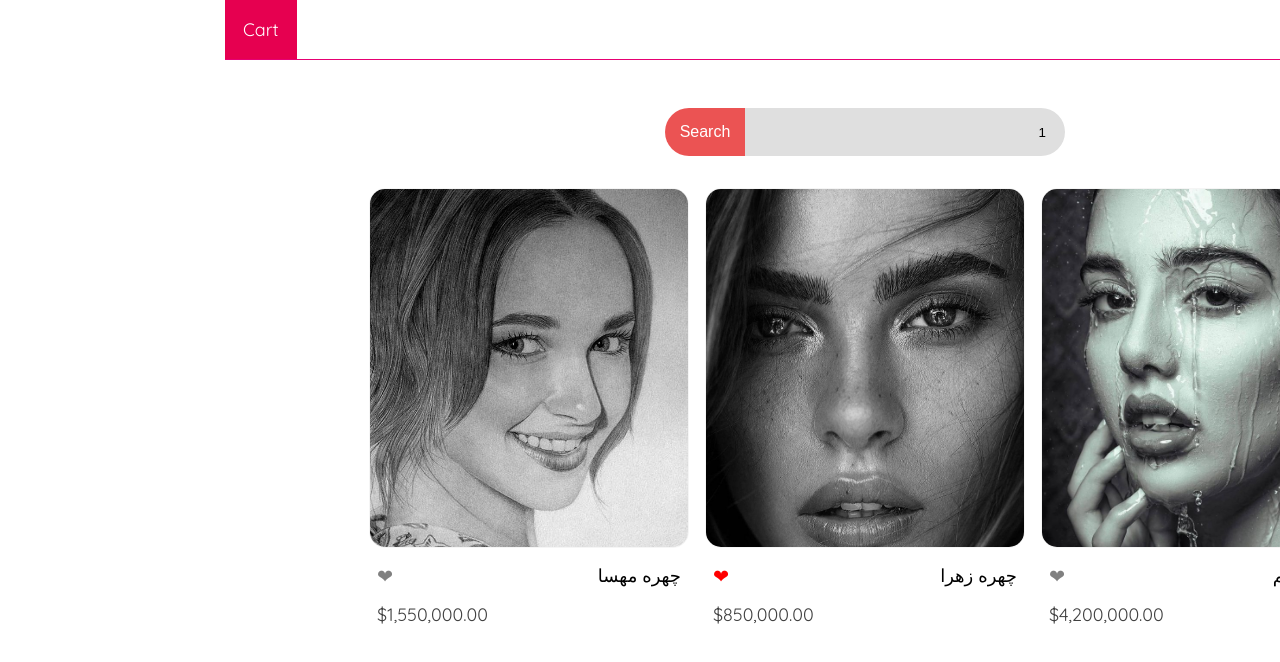
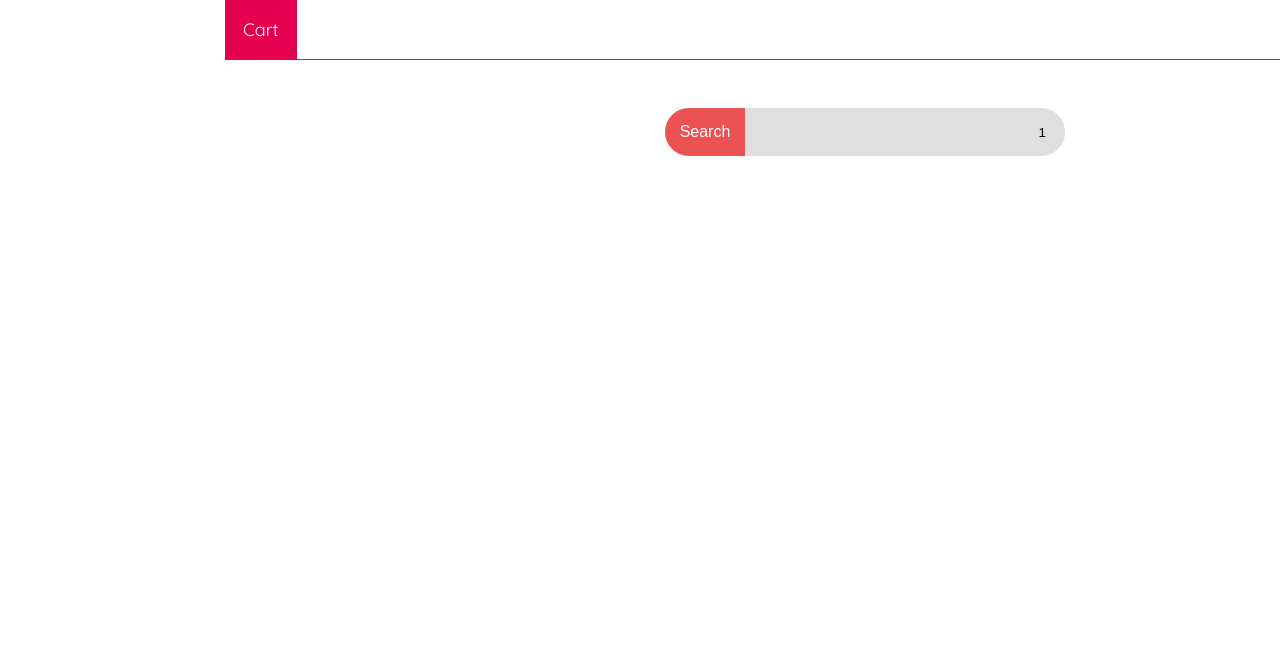
Before and after one commit to sroohandeh/online-shop, an Angular app: page /search/1 in a window 1280 px wide. Shown: the top 662 px of the page. Built offline with nearby package versions, Linux system fonts and the light colour scheme.

Commit message:
fixed search

```diff
--- a/src/app/home/home.component.ts
+++ b/src/app/home/home.component.ts
@@ -1,6 +1,8 @@
 import { Component, OnInit } from '@angular/core';
+
+import { ActivatedRoute } from '@angular/router';
+import {Art} from '../shared/art';
 import { ArtService } from '../services/art.service';
-import {Art} from '../shared/art'
 
 @Component({
   selector: 'app-home',
@@ -10,10 +12,17 @@ import {Art} from '../shared/art'
 export class HomeComponent implements OnInit {
   arts !: Art[];
 
-  constructor(public artService: ArtService){
+  constructor(public artService: ArtService, private route: ActivatedRoute){
   }
   ngOnInit(): void {
-    this.arts = this.artService.getAll();
+    this.route.params.subscribe(params => {
+      if(params['searchTerm']){
+        this.arts = this.artService.getAll().filter(art => art.name.toLowerCase().includes(params['searchTerm'].toLowerCase()));
+      }else{
+        this.arts = this.artService.getAll();
+      }
+    })
+
 
   }
 
```
